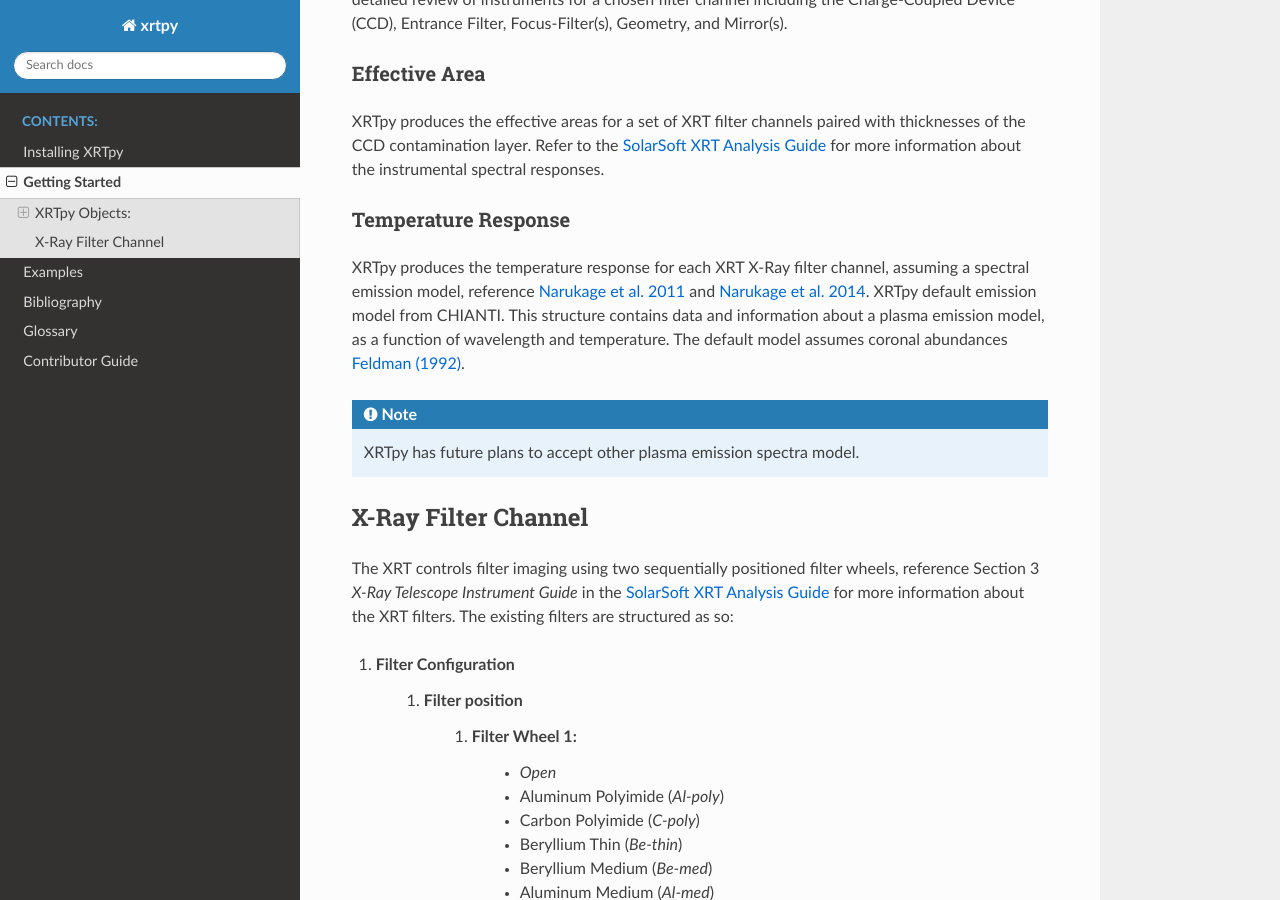
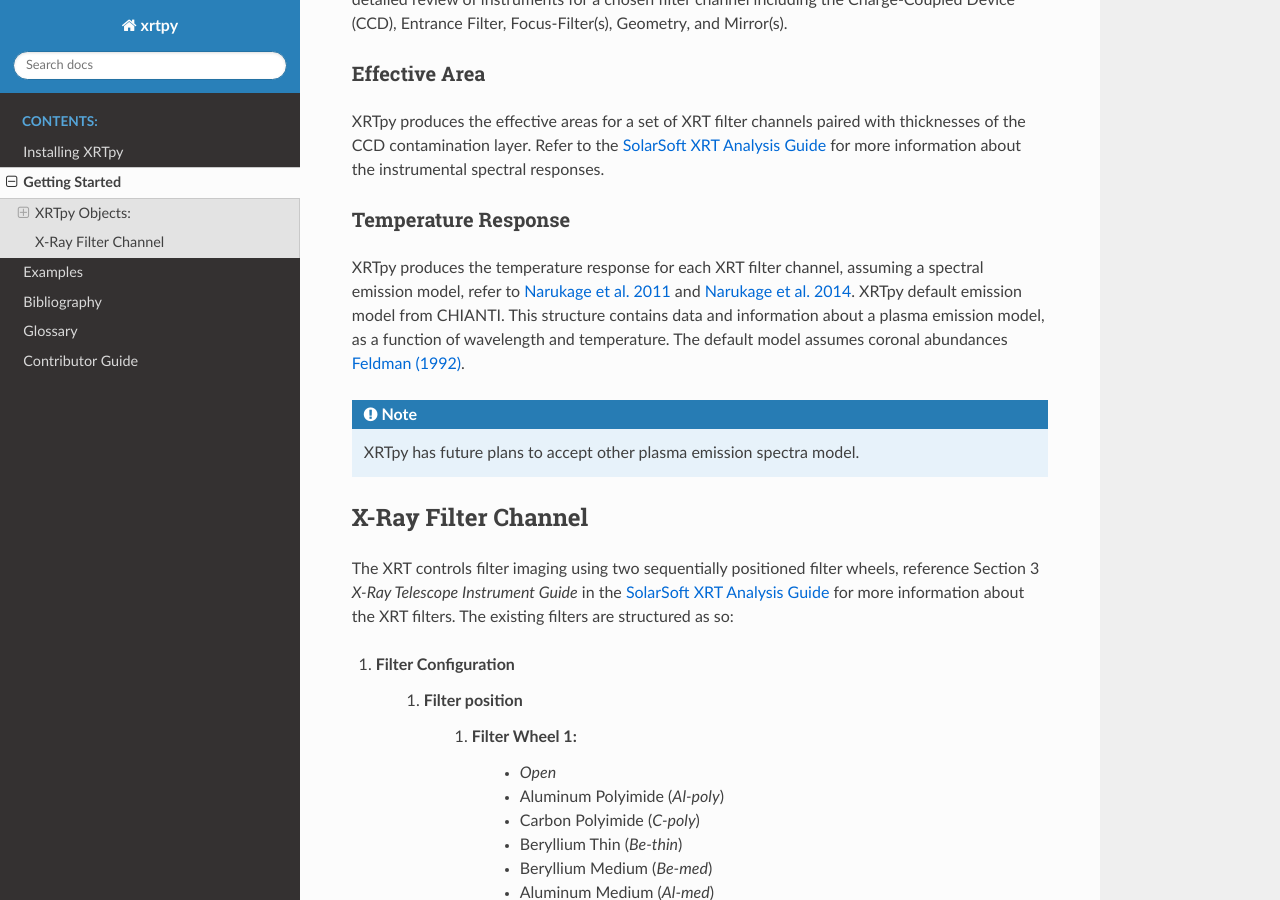
Before and after one commit to HinodeXRT/xrtpy, a Sphinx documentation site: the page built from docs/getting_started.rst, in a window 1280 px wide and 900 px high, scrolled down 494 px. Built offline with Sphinx 7.4.7 and the Read the Docs theme 2.0.0, drawn with Linux system fonts in a browser that asks for light colours.

Commit message:
Update docs/getting_started.rst
Co-authored-by: Nick Murphy <namurphy@cfa.harvard.edu>

```diff
--- a/docs/getting_started.rst
+++ b/docs/getting_started.rst
@@ -27,7 +27,7 @@
 
 Temperature Response
 --------------------
-XRTpy produces the temperature response for each XRT X-Ray filter channel, assuming a spectral emission model, reference `Narukage et al. 2011`_ and `Narukage et al. 2014`_.
+XRTpy produces the temperature response for each XRT filter channel, assuming a spectral emission model, refer to `Narukage et al. 2011`_ and `Narukage et al. 2014`_.
 XRTpy default emission model from CHIANTI. This structure contains data and information about a plasma emission model, as a function of wavelength and temperature.
 The default model assumes coronal abundances `Feldman (1992)`_.
 
```
